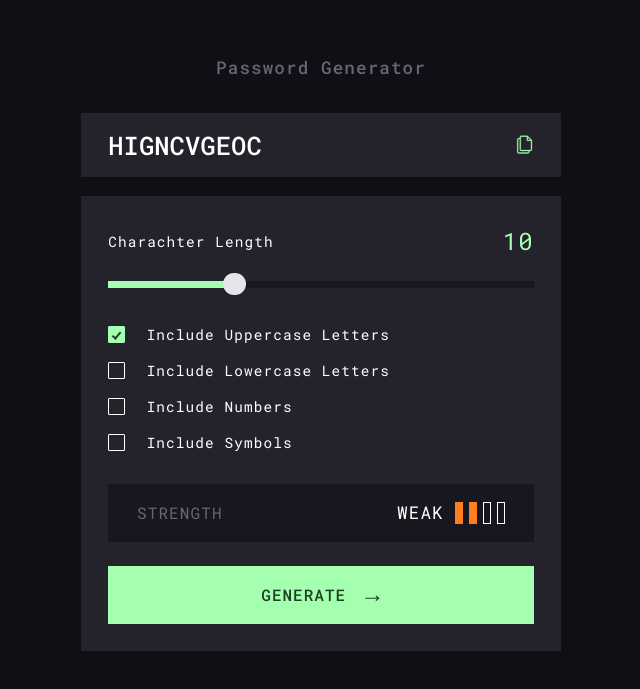
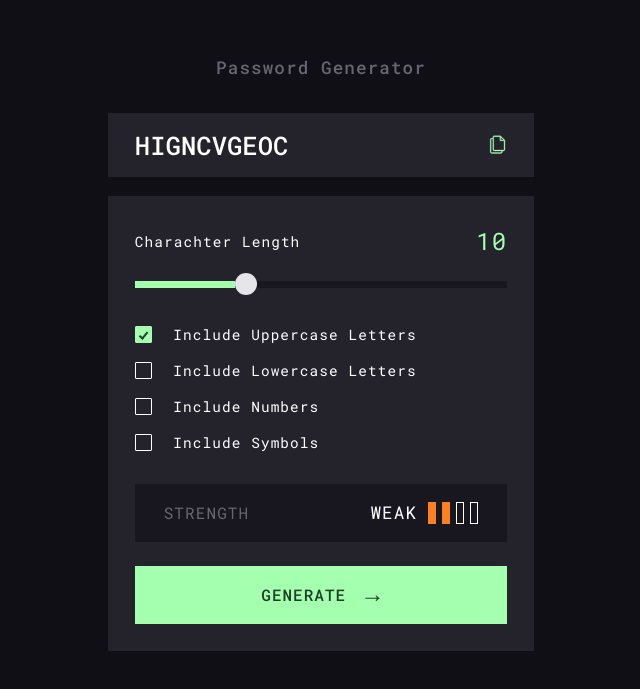
Before and after one commit to ogodeverest/password-generator, a Svelte app: page / in a window 1280 px wide. Shown: the part 133-822 px from the top of the page, without its empty margins (319-959 px from the left). Built offline with nearby package versions, Linux system fonts and the light colour scheme.

Commit message:
Fixed app columns

```diff
--- a/src/components/Display.svelte
+++ b/src/components/Display.svelte
@@ -2,7 +2,7 @@
   import { password } from "../stores";
 
   function handleSubmit(e: SubmitEvent) {
-    const formData = new FormData(e.target as HTMLFormElement);
+    const formData: FormData = new FormData(e.target as HTMLFormElement);
     navigator.clipboard.writeText(formData.get("password").toString()).then(
       () => {
         console.log("Copying to clipboard was successful!");
--- a/src/scss/app.scss
+++ b/src/scss/app.scss
@@ -30,10 +30,7 @@ body,
 
 #app {
   display: grid;
-  grid-template-columns: minmax(1rem, 1fr) minmax(22rem, 1.2fr) minmax(
-      1rem,
-      1fr
-    );
+  grid-template-columns: minmax(1rem, 1fr) minmax(21rem, 1fr) minmax(1rem, 1fr);
   align-items: center;
 }
 
```
